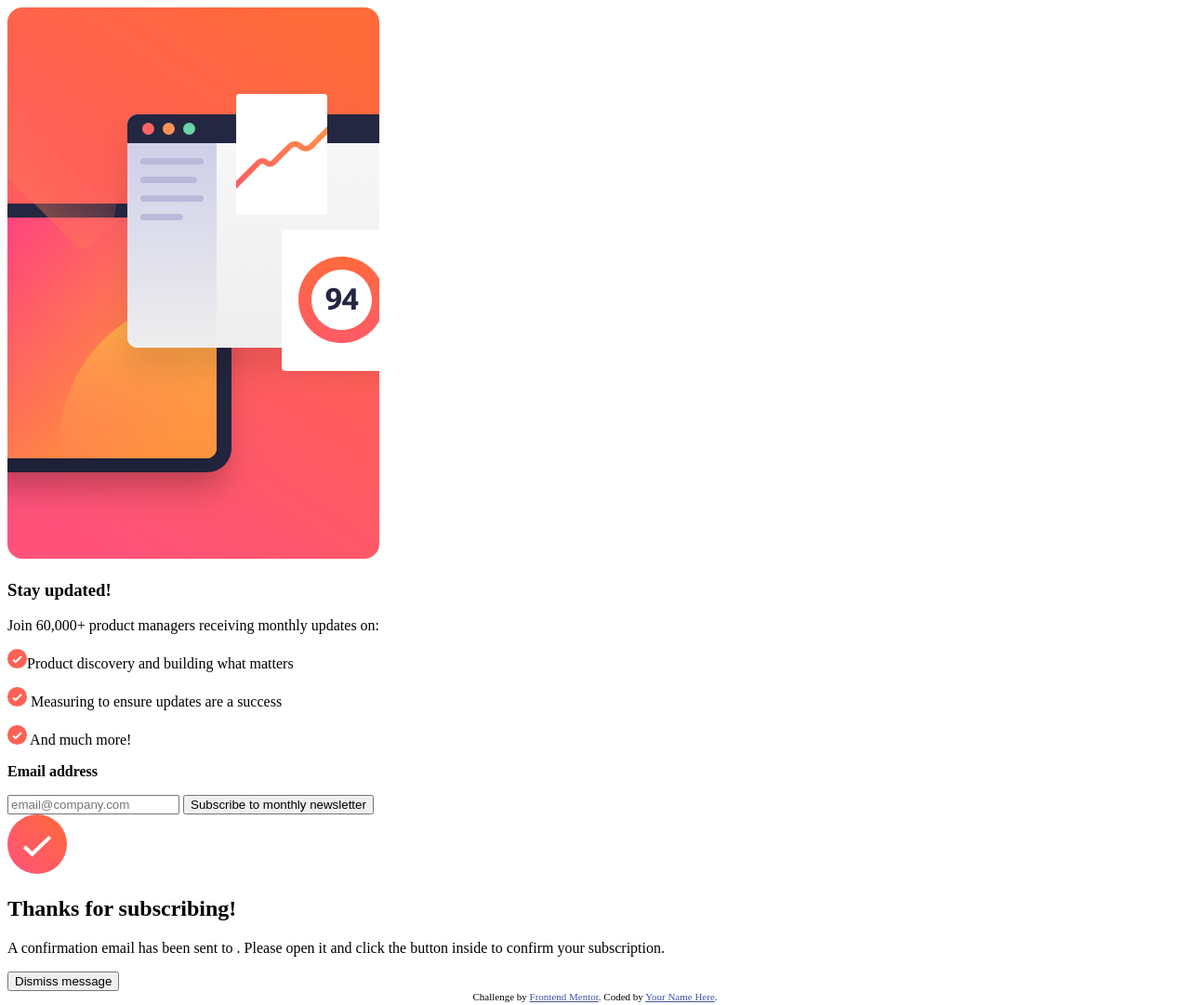
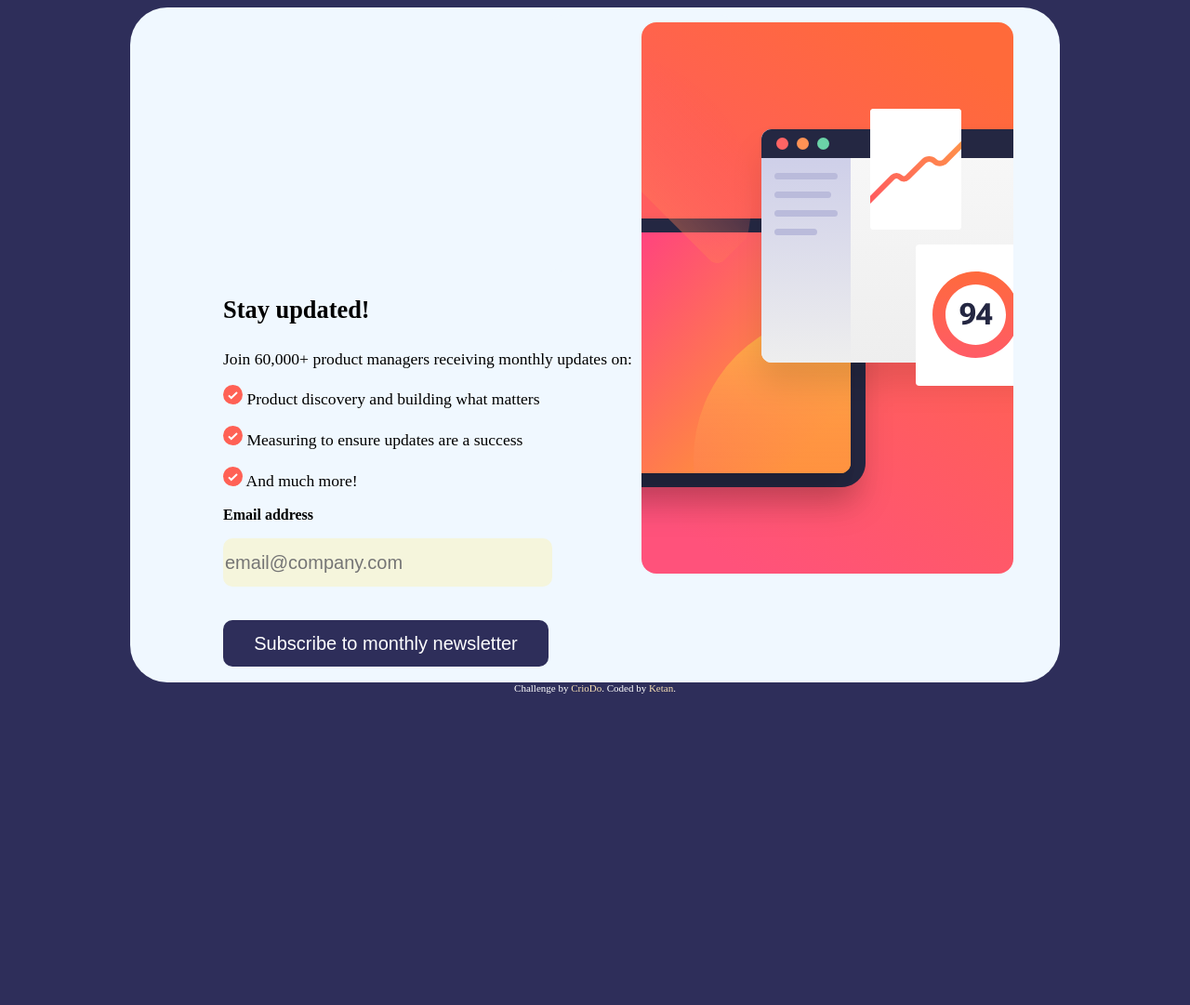
Before and after one commit to ImKetan1610/miniBuildout2, a plain HTML site: page newsletter-sign-up-with-success-message-main/index.html in a window 1280 px wide. Shown: the whole page at 93% size. After the commit the page ends 800 px from the top, so only its background shows below. Drawn offline with Linux system fonts and the light colour scheme.

Commit message:
added css and modified some parts of html also

```diff
--- a/newsletter-sign-up-with-success-message-main/index.html
+++ b/newsletter-sign-up-with-success-message-main/index.html
@@ -17,31 +17,26 @@
       <div>
         <section class="information">
           <div class="img">
-            <img
-              src="./assets/images/illustration-sign-up-desktop.svg"
-              alt=""
-            />
+            <img src="/assets/images/illustration-sign-up-desktop.svg" alt="" />
           </div>
           <article class="info_product">
             <h1>Stay updated!</h1>
             <p>Join 60,000+ product managers receiving monthly updates on:</p>
             <p>
-              <img src="./assets/images/icon-list.svg" alt="icon-list" />Product
+              <img src="/assets/images/icon-list.svg" alt="icon-list" /> Product
               discovery and building what matters
             </p>
             <p>
-              <img src="./assets/images/icon-list.svg" alt="icon-list" />
+              <img src="/assets/images/icon-list.svg" alt="icon-list" />
               Measuring to ensure updates are a success
             </p>
             <p>
-              <img src="./assets/images/icon-list.svg" alt="icon-list" />
-              And much more!
+              <img src="/assets/images/icon-list.svg" alt="" /> And much more!
             </p>
           </article>
         </section>
 
-        <!-- Sign-up form start -->
-        <section class="content-fields">
+        <section class="content_field">
           <strong>Email address</strong>
           <p id="error_message"></p>
           <input
@@ -50,31 +45,30 @@
             id="email"
             placeholder="email@company.com"
           />
-          <button type="submit">Subscribe to monthly newsletter</button>
+          <br /><br /><br />
+          <button type="submit" onclick="valideForm()">
+            Subscribe to monthly newsletter
+          </button>
         </section>
-        <!-- Sign-up form end -->
 
-        <!-- Success message start -->
-        <section class="success" id="" success_message>
-          <div id="success-content">
-            <img src="./assets/images/icon-success.svg" alt="" />
+        <section class="success" id="success_message">
+          <div class="success-content">
+            <img src="/assets/images/icon-success.svg" alt="" />
             <h2>Thanks for subscribing!</h2>
             <p>
               A confirmation email has been sent to
               <strong id="email_placeholder"></strong>. Please open it and click
               the button inside to confirm your subscription.
             </p>
-            <button>Dismiss message</button>
+            <button href="index.html">Dismiss message</button>
           </div>
         </section>
-        <!-- Success message end -->
       </div>
 
       <footer class="attribution">
         Challenge by
-        <a href="https://www.frontendmentor.io?ref=challenge" target="_blank"
-          >Frontend Mentor</a
-        >. Coded by <a href="#">Your Name Here</a>.
+        <a href="https://www.crio.do" target="_blank">CrioDo</a>. Coded by
+        <a href="https://github.com/imketan1610" target="_blank">Ketan</a>.
       </footer>
     </main>
   </body>
--- a/newsletter-sign-up-with-success-message-main/styles.css
+++ b/newsletter-sign-up-with-success-message-main/styles.css
@@ -1,8 +1,126 @@
+body {
+  background-color: rgb(46, 46, 90);
+  color: black;
+}
+
+div {
+  background-color: aliceblue;
+  margin: auto;
+  max-width: 900px;
+  max-height: 700px;
+  border-radius: 40px;
+  padding: 8px 0px 18px 100px;
+}
+.img {
+  max-width: 100px;
+  max-height: 250px;
+  border-radius: 15px;
+  width: 100%;
+  background-size: cover;
+  background-position: center;
+}
+
+.information {
+  font-size: 1.1em;
+}
+.information h1 {
+  font-size: 1.5em;
+}
+
+.content_field input {
+  border-radius: 10px;
+  height: 50px;
+  width: 350px;
+  border-color: black;
+  border-style: hidden;
+  font-size: 20px;
+  background-color: beige;
+}
+.content_field button {
+  background-color: rgb(46, 46, 90);
+  color: white;
+  text-decoration: none;
+  border-style: dotted;
+  border-radius: 10px;
+  width: 350px;
+  height: 50px;
+  border-style: none;
+  font-size: 20px;
+  cursor: pointer;
+}
+.content_field button:hover {
+  color: white;
+  background-color: #f1763d;
+  font-size: 20px;
+  cursor: pointer;
+}
+
+.content_field p {
+  margin-left: 210px;
+}
+
+.success {
+  display: none;
+  position: fixed;
+  top: 50%;
+  left: 50%;
+  transform: translate(-50%, -50%);
+  background-color: #f7f7f7;
+  border-radius: 10px;
+  padding: 20px;
+  text-align: center;
+}
+
+.success-content {
+  width: 300px;
+  height: 300px;
+  display: flex;
+  flex-direction: column;
+  justify-content: center;
+  align-items: center;
+}
+
+.success h2 {
+  font-size: 24px;
+}
+
+.success p {
+  font-size: 18px;
+  margin-bottom: 10px;
+}
+
+.success button {
+  background-color: rgb(46, 46, 90);
+  color: white;
+  text-decoration: none;
+  border-style: dotted;
+  border-radius: 10px;
+  width: 250px;
+  height: 40px;
+  border-style: none;
+  font-size: 20px;
+  cursor: pointer;
+}
+.success button:hover {
+  background-color: #f1763d;
+  color: white;
+  text-decoration: none;
+  border-style: dotted;
+  border-radius: 10px;
+  width: 250px;
+  height: 40px;
+  border-style: none;
+  font-size: 20px;
+  cursor: pointer;
+}
+
 .attribution {
   font-size: 11px;
   text-align: center;
+  color: white;
 }
-
 .attribution a {
   color: hsl(228, 45%, 44%);
+  text-decoration: none;
+  color: wheat;
 }
```
